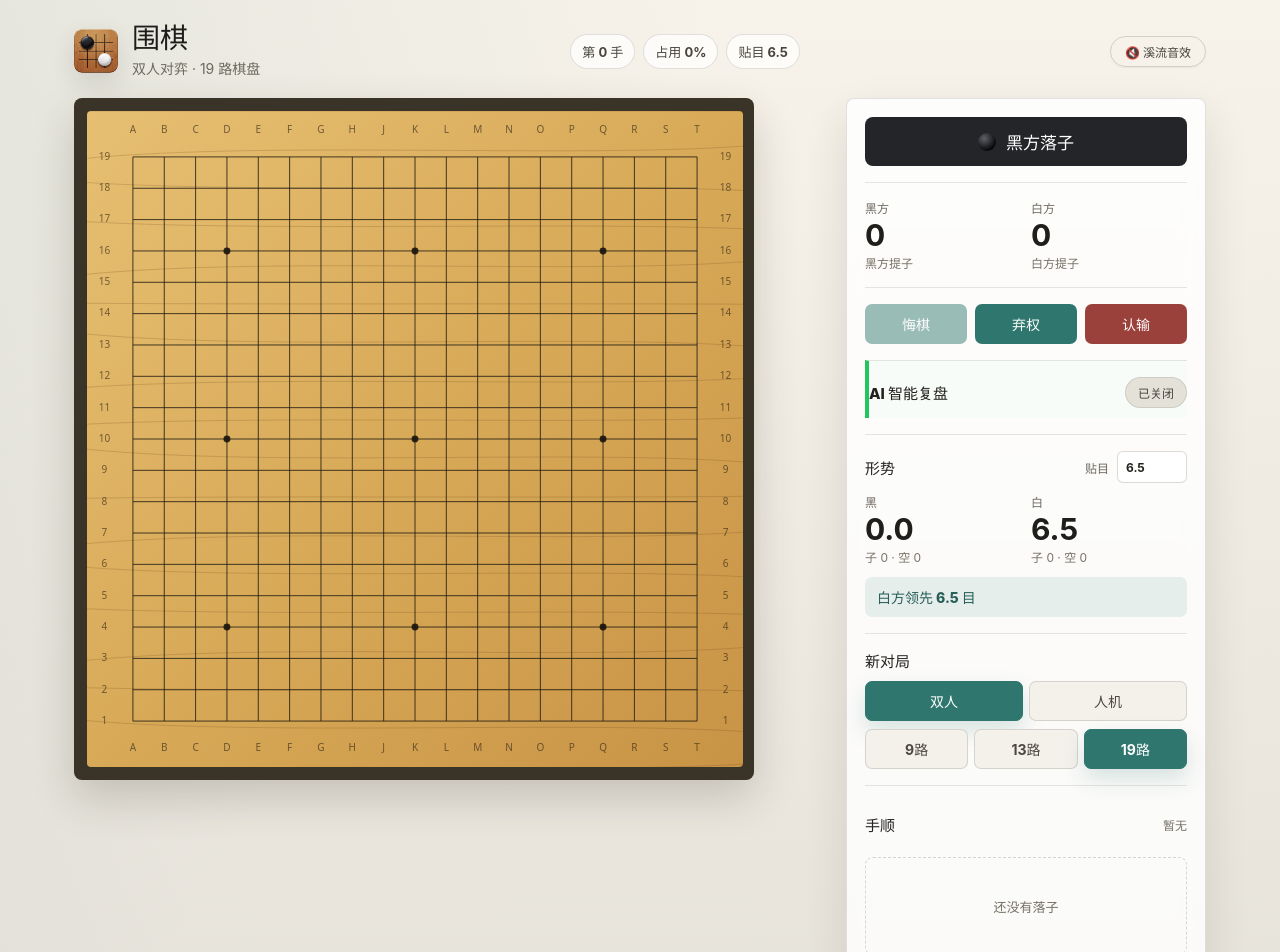
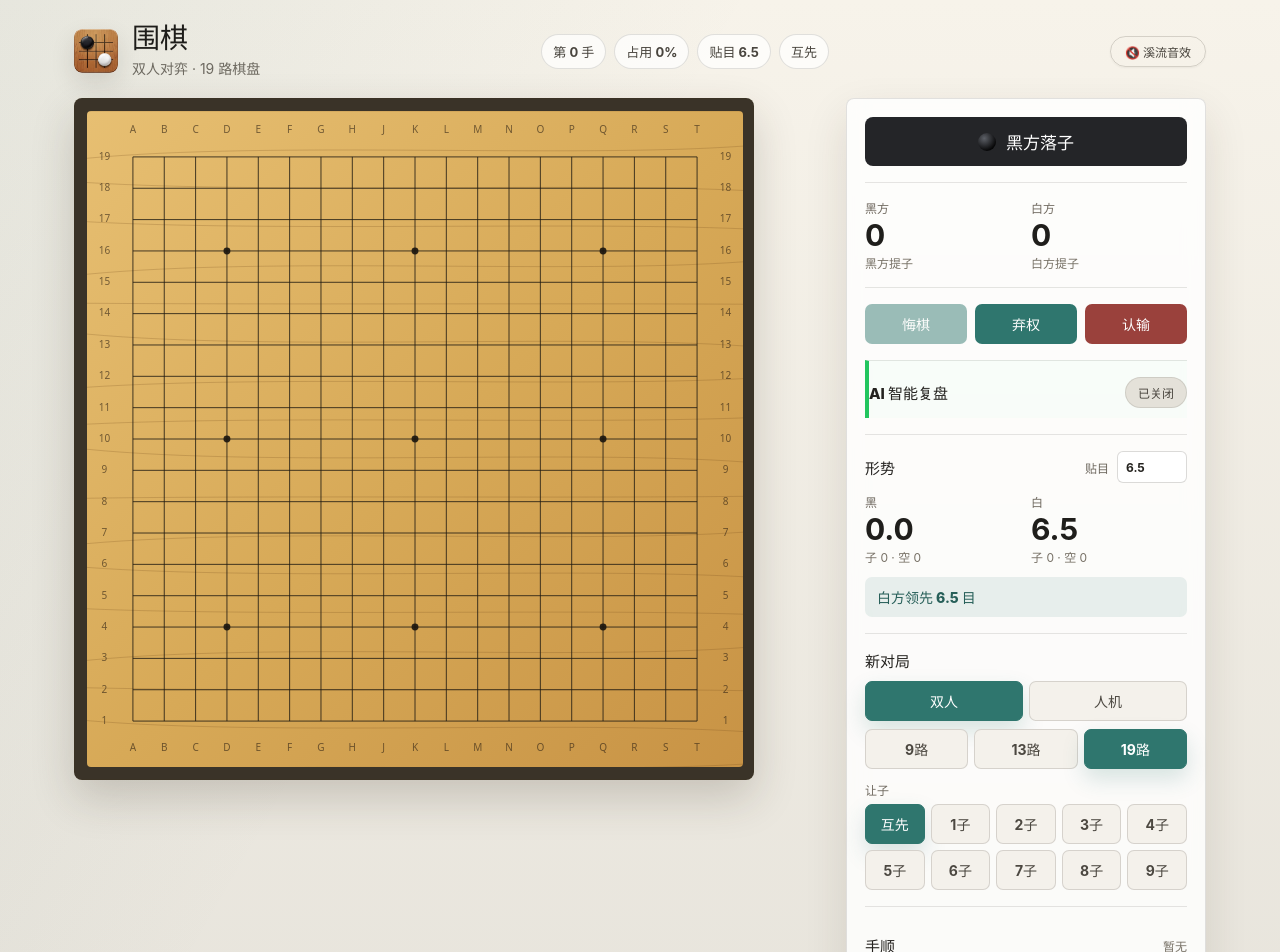
Before and after one commit to Neonity2020/go-game, a React (Vite) app: page / in a window 1280 px wide. Shown: the top 952 px of the page. Built offline with nearby package versions, Linux system fonts and the light colour scheme.

Commit message:
Add handicap support

```diff
--- a/src/components/GameInfo.tsx
+++ b/src/components/GameInfo.tsx
@@ -1,7 +1,7 @@
 import React, { useState, useEffect, useCallback, useRef, useMemo } from 'react';
 import Board from './Board';
 import type { GameState, MoveRecord, Position, ScoreResult, Stone, AnalysisResult, AnalysisMove, SavedGame } from '../game/types';
-import { calculateScore, createInitialState, isValidMove, pass, placeStone, resign, undo } from '../game/engine';
+import { calculateScore, createInitialState, getMaxHandicapStones, isValidMove, normalizeHandicap, pass, placeStone, resign, undo } from '../game/engine';
 import { getKataGoMove, getKataGoAnalysis } from '../game/katagoClient';
 import { playStoneSound, playCaptureSound, startBgm, stopBgm } from '../game/audio';
 
@@ -22,7 +22,7 @@ const BOARD_LETTERS = 'ABCDEFGHJKLMNOPQRST';
 const STORAGE_KEY = 'go_game_history';
 
 function reconstructGameState(savedGame: SavedGame, stepNum: number): GameState {
-  let state = createInitialState(savedGame.boardSize);
+  let state = createInitialState(savedGame.boardSize, savedGame.handicap ?? 0);
   for (let i = 0; i < stepNum; i++) {
     const record = savedGame.moveRecords[i];
     if (record.position) {
@@ -78,6 +78,10 @@ function aiEngineLabel(engine: AIEngine) {
   return engine === 'katago' ? 'KataGo' : '本地 AI';
 }
 
+function handicapLabel(handicap: number) {
+  return handicap > 0 ? `让${handicap}子` : '互先';
+}
+
 export default function GameApp() {
   const [gameState, setGameState] = useState<GameState>(createInitialState(19));
   const [gameMode, setGameMode] = useState<GameMode>('pvp');
@@ -122,9 +126,9 @@ export default function GameApp() {
     };
   }, []);
 
-  const { currentPlayer, gameOver, passCount, boardSize, moveRecords } = gameState;
+  const { currentPlayer, gameOver, passCount, boardSize, moveRecords, handicap } = gameState;
 
-  const nigiriPending = gameMode === 'pve' && nigiri.status === 'pending';
+  const nigiriPending = gameMode === 'pve' && handicap === 0 && nigiri.status === 'pending';
   const isAiTurn = gameMode === 'pve' && !nigiriPending && currentPlayer !== humanColor && !gameOver;
 
   // Reconstruct state at specific review step
@@ -139,9 +143,15 @@ export default function GameApp() {
     if (isReviewMode && reviewGameState) return reviewGameState;
     return gameState;
   }, [isReviewMode, reviewGameState, trialState, gameState]);
+  const viewedHandicap = currentViewedState.handicap ?? 0;
+  const handicapOptions = useMemo(() => {
+    const max = getMaxHandicapStones(boardSize);
+    return Array.from({ length: max + 1 }, (_, index) => index);
+  }, [boardSize]);
 
   // Load history from localStorage
   useEffect(() => {
+    Promise.resolve().then(() => {
       try {
         const stored = localStorage.getItem(STORAGE_KEY);
         if (stored) {
@@ -150,6 +160,7 @@ export default function GameApp() {
       } catch (e) {
         console.error('Failed to load saved games:', e);
       }
+    });
   }, []);
 
   // Save game helper
@@ -193,14 +204,17 @@ export default function GameApp() {
         }),
         boardSize: gameState.boardSize,
         gameMode,
+        handicap: gameState.handicap,
         komi,
         winner: scoreResult.winner,
         scoreResult,
         moveRecords,
         winRateHistory,
       };
+      Promise.resolve().then(() => {
         saveGameToHistory(gameToSave);
         setHasSavedCurrentGame(true);
+      });
     }
   }, [gameOver, isReviewMode, hasSavedCurrentGame, gameState, gameMode, komi, moveRecords, winRateHistory, saveGameToHistory]);
 
@@ -271,8 +285,8 @@ export default function GameApp() {
       (sum, row) => sum + row.filter(Boolean).length,
       0,
     );
-    return Math.round((occupied / (boardSize * boardSize)) * 100);
-  }, [boardSize, currentViewedState.board]);
+    return Math.round((occupied / (currentViewedState.boardSize * currentViewedState.boardSize)) * 100);
+  }, [currentViewedState.boardSize, currentViewedState.board]);
   const recentMoves = currentViewedState.moveRecords.slice(-10).reverse();
 
   // Play stone sound when a move is made or navigated forward
@@ -370,17 +384,18 @@ export default function GameApp() {
     setNotice(correct ? '猜中，你执黑先行' : '未猜中，你执白后行');
   };
 
-  const handleNewGame = (size: number, mode: GameMode) => {
+  const handleNewGame = (size: number, mode: GameMode, requestedHandicap = handicap) => {
+    const nextHandicap = normalizeHandicap(size, requestedHandicap);
     setGameMode(mode);
     setAiThinking(false);
-    setNotice('');
+    setNotice(nextHandicap > 0 ? `${handicapLabel(nextHandicap)}，白方先行` : '');
     setHumanColor('black');
-    setNigiri(mode === 'pve' ? createNigiri() : { status: 'idle' });
+    setNigiri(mode === 'pve' && nextHandicap === 0 ? createNigiri() : { status: 'idle' });
     aiRequestIdRef.current += 1;
     aiPendingRef.current = false;
     setWinRateHistory([]);
     setAnalysisResult(null);
-    setGameState(createInitialState(size));
+    setGameState(createInitialState(size, nextHandicap));
     setIsReviewMode(false);
     setReviewGame(null);
     setReviewStep(0);
@@ -393,7 +408,7 @@ export default function GameApp() {
     setReviewStep(game.moveRecords.length);
     setIsReviewMode(true);
     setTrialState(null);
-    setGameState(createInitialState(game.boardSize));
+    setGameState(createInitialState(game.boardSize, game.handicap ?? 0));
   };
 
   const handleExitReview = () => {
@@ -584,7 +599,7 @@ export default function GameApp() {
           <img src="/logo.png" alt="" className="brand-logo" />
           <div>
             <h1>围棋</h1>
-            <p>{gameMode === 'pve' ? '人机对弈' : '双人对弈'} · {boardSize} 路棋盘{playerColorText ? ` · ${playerColorText}` : ''}</p>
+            <p>{gameMode === 'pve' ? '人机对弈' : '双人对弈'} · {currentViewedState.boardSize} 路棋盘{playerColorText ? ` · ${playerColorText}` : ''}</p>
           </div>
         </div>
 
@@ -592,6 +607,7 @@ export default function GameApp() {
           <span>第 {moveCount} 手</span>
           <span>占用 {boardFill}%</span>
           <span>贴目 {komi.toFixed(1)}</span>
+          <span>{handicapLabel(viewedHandicap)}</span>
         </div>
 
         <div className="header-actions">
@@ -690,6 +706,7 @@ export default function GameApp() {
                       }),
                       boardSize: gameState.boardSize,
                       gameMode,
+                      handicap: gameState.handicap,
                       komi,
                       winner: scoreResult.winner,
                       scoreResult,
@@ -921,6 +938,19 @@ export default function GameApp() {
                 </button>
               ))}
             </div>
+            <div className="option-label">让子</div>
+            <div className="segmented-control handicap-control" role="group" aria-label="让子数">
+              {handicapOptions.map(count => (
+                <button
+                  key={count}
+                  type="button"
+                  className={handicap === count ? 'active' : ''}
+                  onClick={() => handleNewGame(boardSize, gameMode, count)}
+                >
+                  {count === 0 ? '互先' : `${count}子`}
+                </button>
+              ))}
+            </div>
           </section>
 
           {gameMode === 'pve' && (
@@ -984,7 +1014,9 @@ export default function GameApp() {
                   >
                     <div className="history-item-header">
                       <span className="game-date">{game.date}</span>
-                      <span className="game-badge">{game.boardSize}路 · {game.gameMode === 'pve' ? '人机' : '双人'}</span>
+                      <span className="game-badge">
+                        {game.boardSize}路 · {game.gameMode === 'pve' ? '人机' : '双人'}{game.handicap ? ` · ${handicapLabel(game.handicap)}` : ''}
+                      </span>
                     </div>
                     <div className="history-item-body">
                       <span className="game-result">
--- a/src/game/aiWorker.ts
+++ b/src/game/aiWorker.ts
@@ -195,8 +195,7 @@ function computeAIMove(state: GameState): AIResult {
   if (state.history.length === 0) {
     const stars = getStarMoves(boardSize).filter(p => board[p.row][p.col] === null);
     if (stars.length > 0) return stars[Math.floor(Math.random() * stars.length)];
-    const c = Math.floor(boardSize / 2);
-    return { row: c, col: c };
+    return legalMoves[Math.floor(Math.random() * legalMoves.length)];
   }
 
   const candidates = getCandidates(board, currentPlayer, boardSize, koPoint);
--- a/src/game/engine.ts
+++ b/src/game/engine.ts
@@ -6,6 +6,50 @@ function createEmptyBoard(size: number): (Stone | null)[][] {
 
 function cloneBoard(board: (Stone | null)[][]): (Stone | null)[][] {
   return board.map(row => [...row]);
+}
+
+export function getMaxHandicapStones(boardSize: number): number {
+  return boardSize === 9 ? 5 : 9;
+}
+
+export function normalizeHandicap(boardSize: number, handicap: number): number {
+  if (!Number.isFinite(handicap)) return 0;
+  const rounded = Math.round(handicap);
+  return Math.min(Math.max(rounded, 0), getMaxHandicapStones(boardSize));
+}
+
+export function getHandicapPositions(boardSize: number, handicap: number): Position[] {
+  const count = normalizeHandicap(boardSize, handicap);
+  if (count === 0) return [];
+
+  const low = boardSize === 9 ? 2 : 3;
+  const high = boardSize - low - 1;
+  const mid = Math.floor(boardSize / 2);
+
+  const center = { row: mid, col: mid };
+  if (count === 1) return [center];
+
+  const corners = [
+    { row: high, col: low },
+    { row: low, col: high },
+    { row: high, col: high },
+    { row: low, col: low },
+  ];
+
+  if (count <= 4) return corners.slice(0, count);
+  if (count === 5) return [...corners, center];
+
+  const sidePoints = [
+    { row: mid, col: low },
+    { row: mid, col: high },
+    { row: low, col: mid },
+    { row: high, col: mid },
+  ];
+
+  if (count === 6) return [...corners, ...sidePoints.slice(0, 2)];
+  if (count === 7) return [...corners, ...sidePoints.slice(0, 2), center];
+  if (count === 8) return [...corners, ...sidePoints];
+  return [...corners, ...sidePoints, center];
 }
 
 function getNeighbors(pos: Position, size: number): Position[] {
@@ -56,11 +100,18 @@ export function getLiberties(board: (Stone | null)[][], group: Position[], size:
   return libertySet.size;
 }
 
-export function createInitialState(boardSize: number = 19): GameState {
+export function createInitialState(boardSize: number = 19, handicap: number = 0): GameState {
+  const normalizedHandicap = normalizeHandicap(boardSize, handicap);
+  const board = createEmptyBoard(boardSize);
+  for (const pos of getHandicapPositions(boardSize, normalizedHandicap)) {
+    board[pos.row][pos.col] = 'black';
+  }
+
   return {
     boardSize,
-    board: createEmptyBoard(boardSize),
-    currentPlayer: 'black',
+    handicap: normalizedHandicap,
+    board,
+    currentPlayer: normalizedHandicap > 0 ? 'white' : 'black',
     captures: { black: 0, white: 0 },
     history: [],
     capturesHistory: [],
@@ -155,6 +206,7 @@ export function placeStone(state: GameState, pos: Position): GameState {
 
   return {
     boardSize,
+    handicap: state.handicap,
     board: newBoard,
     currentPlayer: opponent,
     captures: newCaptures,
--- a/src/game/types.ts
+++ b/src/game/types.ts
@@ -42,6 +42,7 @@ export interface SavedGame {
   date: string;
   boardSize: number;
   gameMode: 'pvp' | 'pve';
+  handicap?: number;
   komi: number;
   winner: Stone | 'tie';
   scoreResult: ScoreResult;
@@ -51,6 +52,7 @@ export interface SavedGame {
 
 export interface GameState {
   boardSize: number;
+  handicap: number;
   board: (Stone | null)[][];
   currentPlayer: Stone;
   captures: { black: number; white: number };
--- a/src/index.css
+++ b/src/index.css
@@ -435,6 +435,17 @@ button:disabled {
 
 .size-control {
   grid-template-columns: repeat(3, minmax(0, 1fr));
+}
+
+.option-label {
+  margin: 12px 0 6px;
+  color: #706a60;
+  font-size: 12px;
+  font-weight: 750;
+}
+
+.handicap-control {
+  grid-template-columns: repeat(5, minmax(0, 1fr));
 }
 
 .segmented-control button {
```
Also changed, not shown: 1 other file (tests, documents, lock files or other folders). Lines whose indentation alone changed are shown as unchanged.
